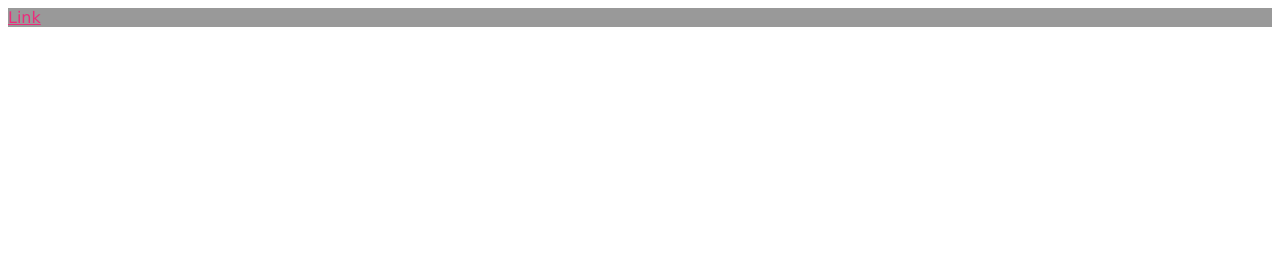
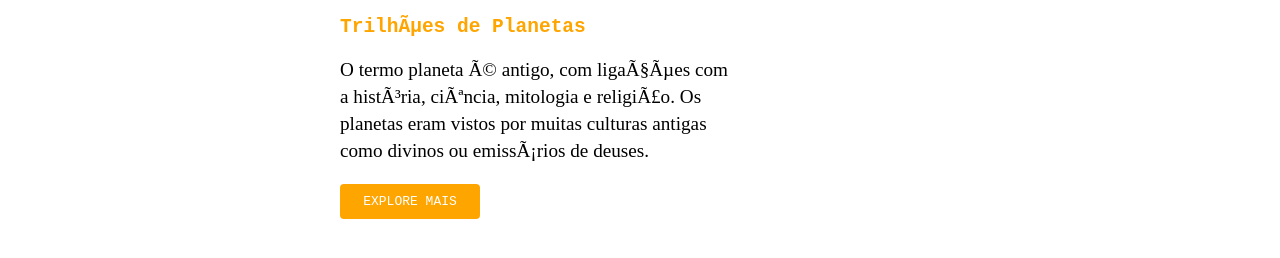
Before and after one commit to giorgiocost/sass, a plain HTML site: page index.html in a window 1280 px wide. Drawn offline with Linux system fonts and the light colour scheme.

Commit message:
variaveis

```diff
--- a/index.html
+++ b/index.html
@@ -1,4 +1,4 @@
-<!DOCTYPE html>
+<!-- <!DOCTYPE html>
 <html lang="en">
 <head>
     <meta charset="UTF-8">
@@ -11,4 +11,18 @@
         <a href="http://">Link</a>
     </div>
 </body>
+</html> -->
+
+<!DOCTYPE html>
+<html>
+	<head>
+		<link rel="stylesheet" type="text/css" href="css/style.css" />
+	</head>
+	<body>
+		<section>
+			<h1>Trilhões de Planetas</h1>
+			<p>O termo planeta é antigo, com ligações com a história, ciência, mitologia e religião. Os planetas eram vistos por muitas culturas antigas como divinos ou emissários de deuses.</p>
+			<a href="#">Explore Mais</a>
+		</section>
+	</body>
 </html>
--- /dev/null
+++ b/scss/_buttons.scss
@@ -0,0 +1,5 @@
+$cor: orange;
+
+button {
+    color: $cor;
+}
--- /dev/null
+++ b/scss/_colors.scss
@@ -0,0 +1,3 @@
+p {
+    color: blue;
+}
--- a/scss/style.scss
+++ b/scss/style.scss
@@ -1,11 +1,46 @@
-$preto: #999;
-$laranja: rgb(235, 44, 123);
-$fonte: Verdana;
+// @import '_colors';
+// @import '_buttons';
 
-div {
-    background: $preto;
-    a {
-        color: $laranja;
-        font-family: $fonte;
-    }
+// $preto: #999;
+// $laranja: rgb(235, 44, 123);
+// $fonte: Verdana;
+
+// div {
+//     background: $preto;
+//     a {
+//         color: $laranja;
+//         font-family: $fonte;
+//     }
+// }
+
+$cor-principal: orange;
+$font: monospace;
+
+section {
+	max-width: 600px;
+	margin: 0 auto;
 }
+
+h1 {
+	color: $cor-principal;
+	font-family: $font;
+}
+
+p {
+	font-size: 1.2em;
+	line-height: 1.4;
+	max-width: 400px;
+}
+
+a {
+	display: block;
+	max-width: 120px;
+	padding: 10px;
+	border-radius: 4px;
+	text-align: center;
+	background: $cor-principal;
+	color: white;
+	text-decoration: none;
+	text-transform: uppercase;
+	font-family: $font;
+}
```
Also changed, not shown: css/style.css, 2 other files.
